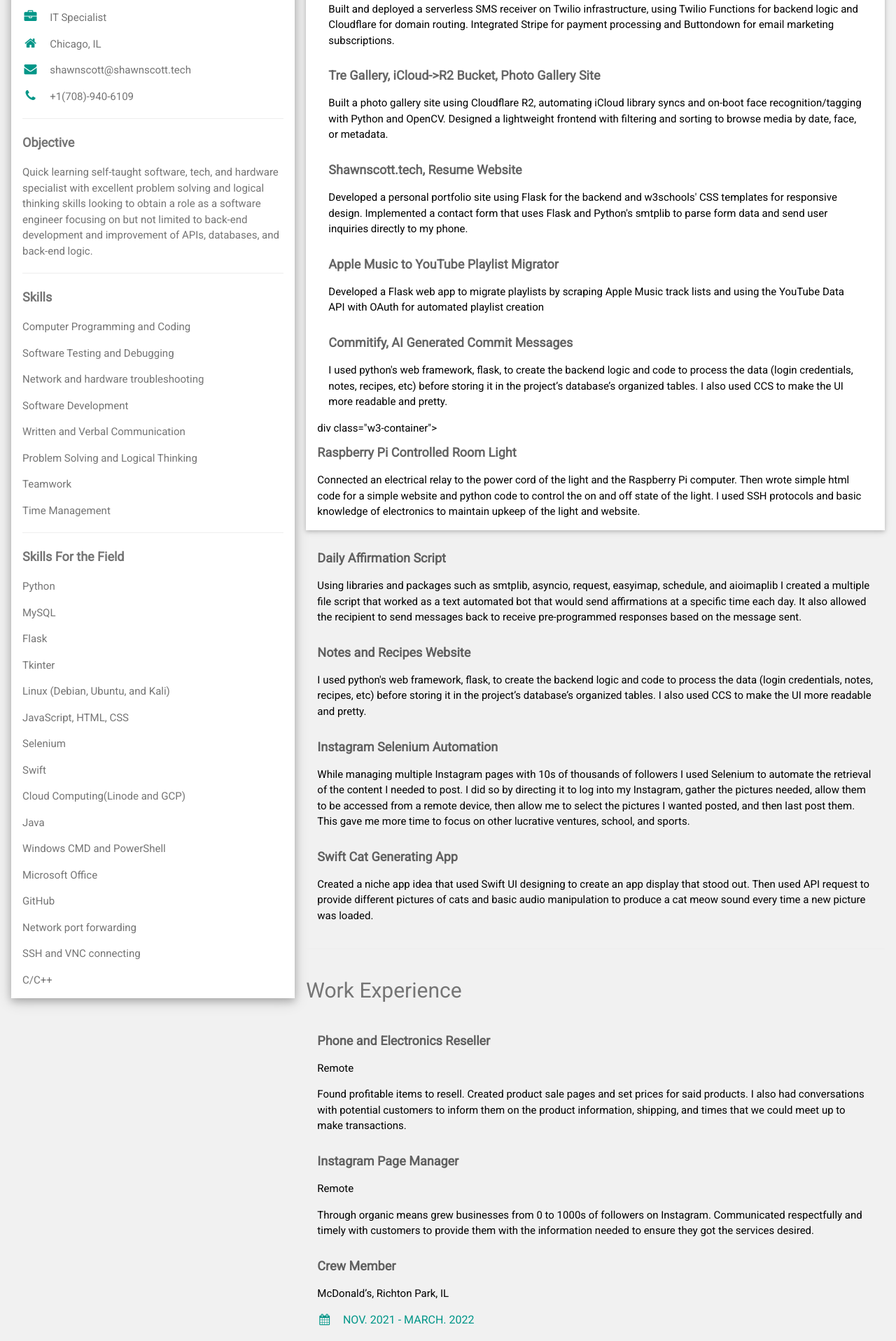
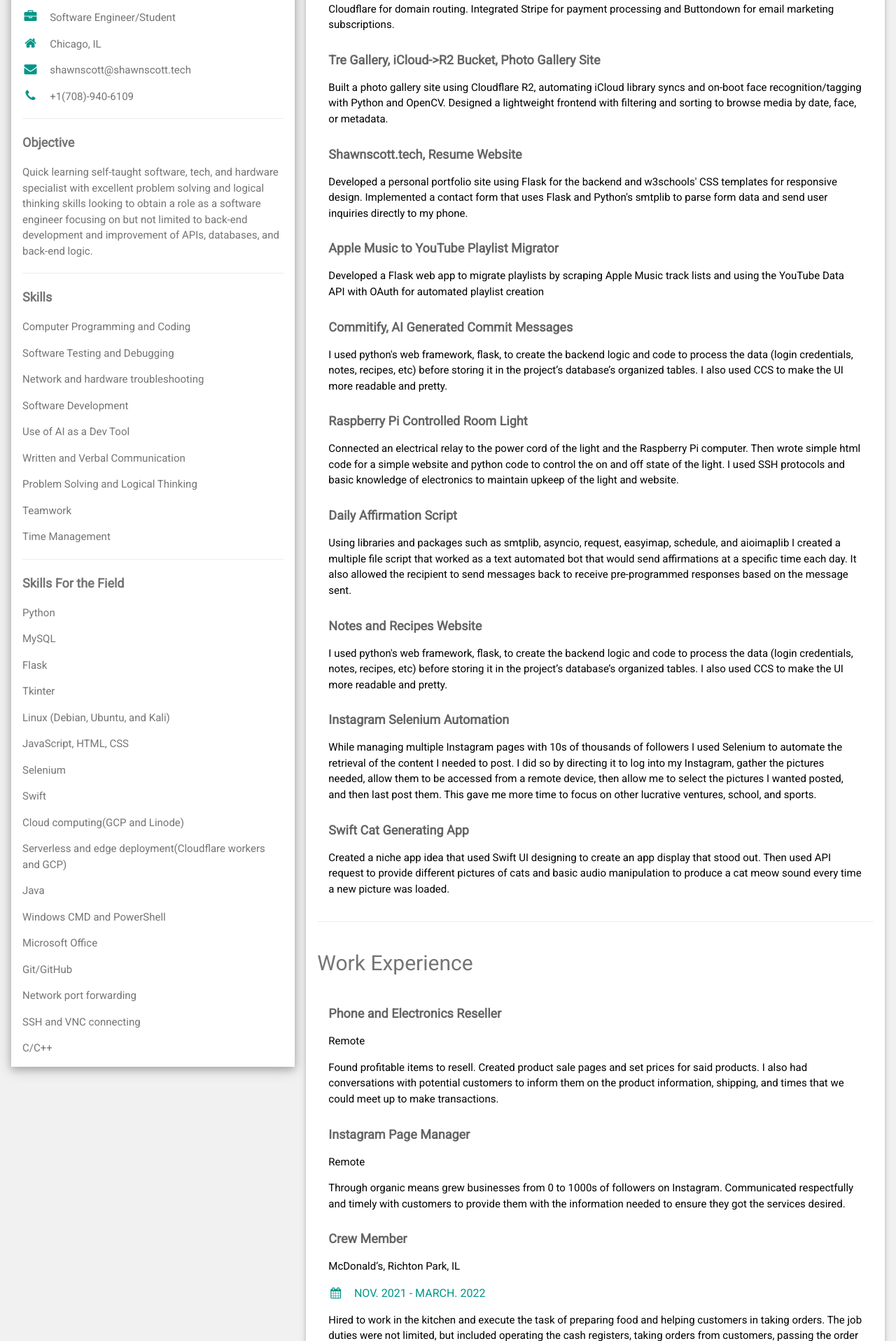
Before and after one commit to Proshawn18/Resume-Website, a Flask app: page / in a window 1280 px wide. Shown: the part 321-2238 px from the top of the page at 70% size. Run offline with Flask 3, Linux system fonts and the light colour scheme.

Commit message:
Update resume.html

```diff
--- a/templates/resume.html
+++ b/templates/resume.html
@@ -55,7 +55,7 @@ html,body,h1,h2,h3,h4,h5,h6 {font-family: "Roboto", sans-serif}
           </div>
         </div>
         <div class="w3-container">
-          <p><i class="fa fa-briefcase fa-fw w3-margin-right w3-large w3-text-teal"></i>IT Specialist</p>
+          <p><i class="fa fa-briefcase fa-fw w3-margin-right w3-large w3-text-teal"></i>Software Engineer/Student</p>
           <p><i class="fa fa-home fa-fw w3-margin-right w3-large w3-text-teal"></i>Chicago, IL</p>
           <p><i class="fa fa-envelope fa-fw w3-margin-right w3-large w3-text-teal"></i>shawnscott@shawnscott.tech</p>
           <p><i class="fa fa-phone fa-fw w3-margin-right w3-large w3-text-teal"></i>+1(708)-940-6109</p>
@@ -76,6 +76,9 @@ html,body,h1,h2,h3,h4,h5,h6 {font-family: "Roboto", sans-serif}
           <div class="w3-light-grey w3-round-xlarge w3-small">
           </div>
           <p>Software Development </p>
+          <div class="w3-light-grey w3-round-xlarge w3-small">
+          </div>
+          <p>Use of AI as a Dev Tool </p>
           <div class="w3-light-grey w3-round-xlarge w3-small">
           </div>
 		  <p>Written and Verbal Communication </p>
@@ -101,11 +104,12 @@ html,body,h1,h2,h3,h4,h5,h6 {font-family: "Roboto", sans-serif}
           <p>JavaScript, HTML, CSS</p>
           <p>Selenium</p>
           <p>Swift</p>
-          <p>Cloud Computing(Linode and GCP)</p>
+          <p>Cloud computing(GCP and Linode)
+          <p>Serverless and edge deployment(Cloudflare workers and GCP)</p>
           <p>Java</p>
           <p>Windows CMD and PowerShell</p>
           <p>Microsoft Office</p>
-          <p>GitHub</p>
+          <p>Git/GitHub</p>
           <p>Network port forwarding </p>
           <p>SSH and VNC connecting </p>
           <p>C/C++ </p>
@@ -127,7 +131,7 @@ html,body,h1,h2,h3,h4,h5,h6 {font-family: "Roboto", sans-serif}
 
 
           <h2 class="w3-text-grey w3-padding-16">Solo Projects</h2>
-										<<div class="w3-container">
+										<div class="w3-container">
             <h5 class="w3-opacity"><b> Bella(MiniCPM), AI Chatbot and Humanizer </b></h5>
             <p>Deployed a full-stack, multimodal AI chatbot, building a Gradio UI (Text, Image, PDF) and a GPU-accelerated LLM backend (FastAPI, Modal) with dynamic model loading from HuggingFace. Integrated a separate Flask-based tool to rewrite AI-generated text into human-like prose using a modular prompt system powered by Google GenAI.
            </p>
@@ -165,7 +169,7 @@ html,body,h1,h2,h3,h4,h5,h6 {font-family: "Roboto", sans-serif}
             </p>
 
           </div>
-										div class="w3-container">
+										<div class="w3-container">
             <h5 class="w3-opacity"><b>Raspberry Pi Controlled Room Light</b></h5>
             <p>Connected an electrical relay to the power cord of the light and the Raspberry Pi computer. Then wrote simple html code for a simple website and python code to control the on and off state of the light. I used SSH protocols and basic knowledge of electronics to maintain upkeep of the light and website.
            </p>
@@ -230,6 +234,8 @@ html,body,h1,h2,h3,h4,h5,h6 {font-family: "Roboto", sans-serif}
 		  <h2 class="w3-text-grey w3-padding-16">Education</h2>
         <div class="w3-container">
 			<h3>Schools</h3>
+          <h5 class="w3-opacity"><b>Illinois State University</b></h5>
+          <h6 class="w3-text-teal">2023-2027 - Junior</h6>
           <h5 class="w3-opacity"><b>Rich Township High School</b></h5>
           <h6 class="w3-text-teal">2019-2023 - Senior</h6>
 
```
